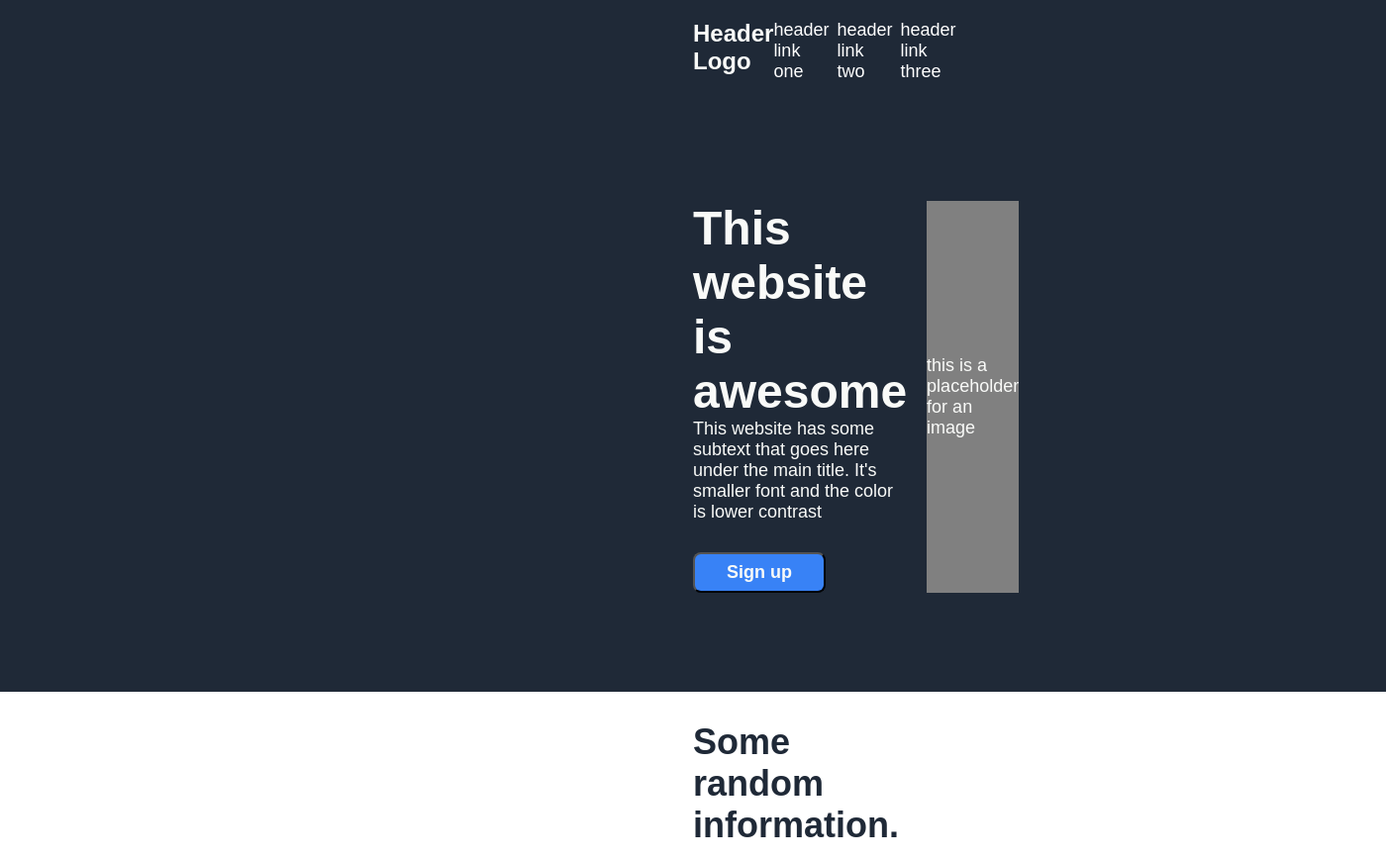
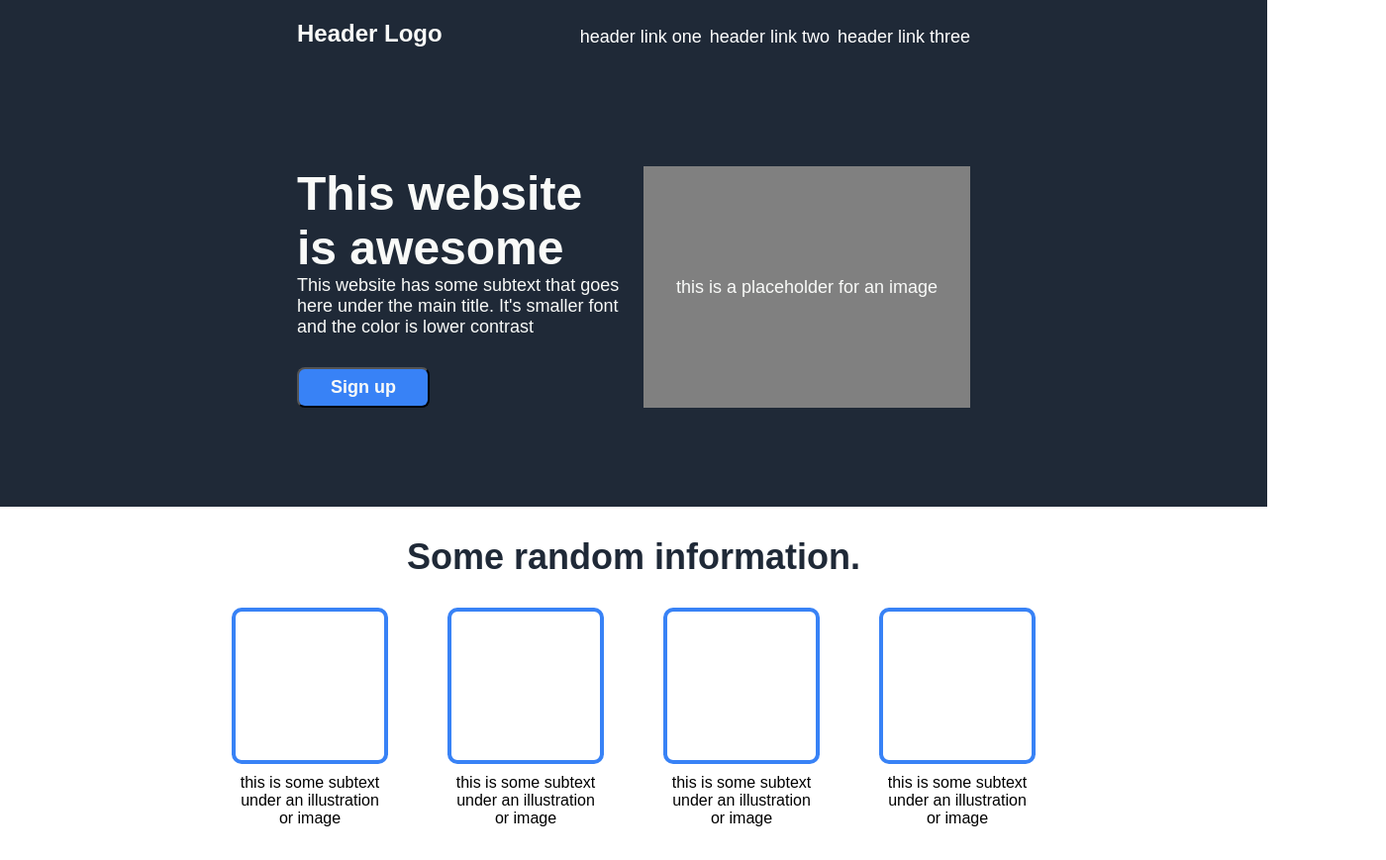
Before and after one commit to Ali-CGN/Project-Landing-Page, a plain HTML site: page index.html in a window 1280 px wide. Shown: the top 869 px of the page at 99% size, 1400 px wide, since content can reach past the window. Drawn offline with Linux system fonts and the light colour scheme.

Commit message:
Had to adjust the padding

```diff
--- a/styles.css
+++ b/styles.css
@@ -11,7 +11,7 @@ body {
     justify-content: space-between;
     background-color: #1F2937;
     color: #f9faf8;
-    padding: 20px 700px;
+    padding: 20px 300px;
     font-size: 18px;
 }
 
@@ -188,6 +188,6 @@ p {
 }
 
 .secone, .sectwo, .secthree, .secfour {
-    padding-left: 700px;
-    padding-right: 700px;
+    padding-left: 300px;
+    padding-right: 300px;
 }
```
